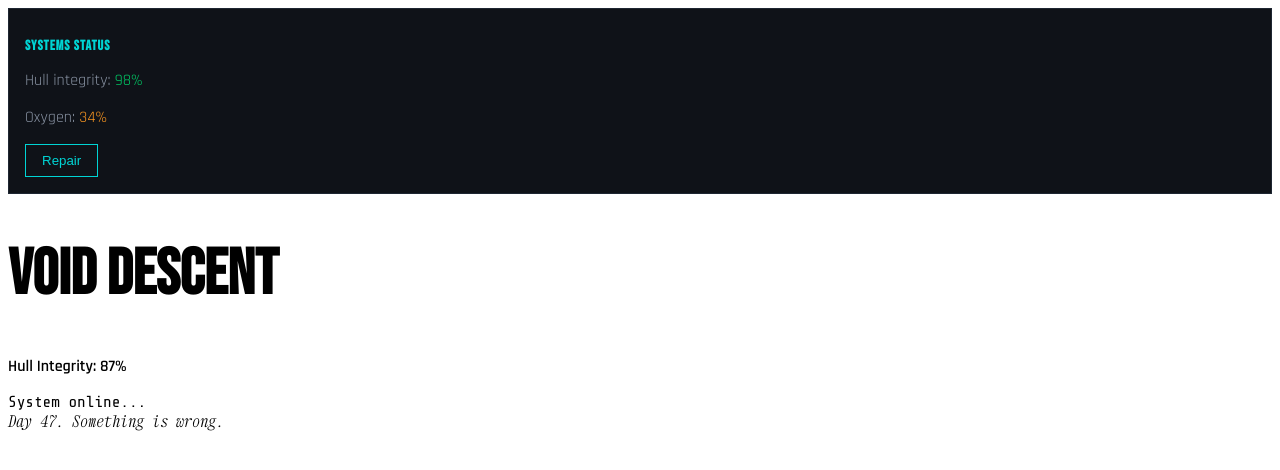
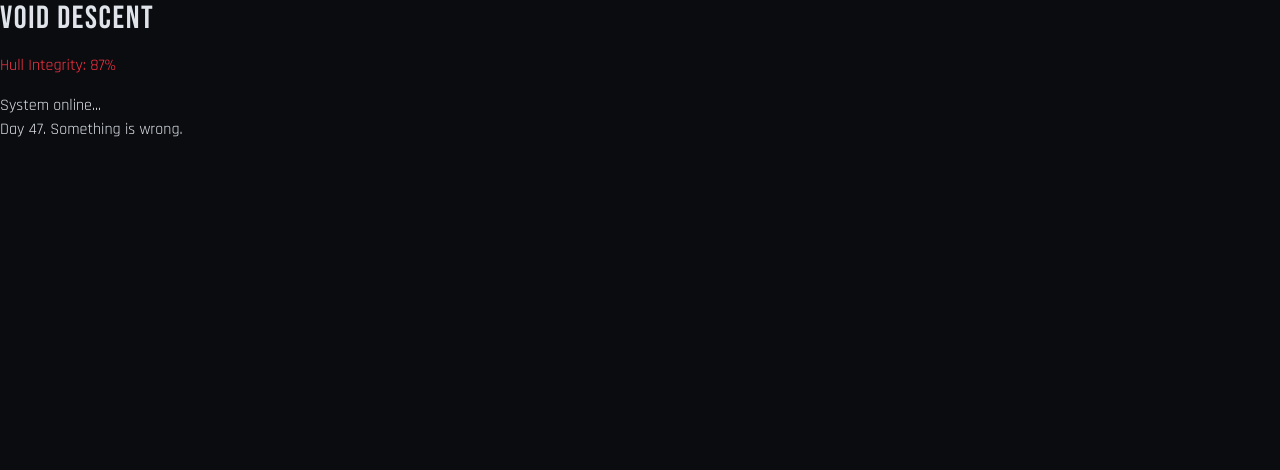
Before and after one commit to ArtemIyX/riftborn-ui, a Vue app: page / in a window 1280 px wide. Shown: the top 470 px of the page. Built offline with nearby package versions, Linux system fonts and the light colour scheme.

Commit message:
Utility colors

```diff
--- a/src/App.vue
+++ b/src/App.vue
@@ -1,18 +1,12 @@
 
 
 <template>
-  <div class="panel">
-    <h2 class="panel-title">Systems Status</h2>
-    <p class="panel-text">Hull integrity: <span class="status-ok">98%</span></p>
-    <p class="panel-text">Oxygen: <span class="status-warning">34%</span></p>
-    <button class="btn-primary">Repair</button>
-  </div>
 
-  <div class="game-ui">
-    <h1 class="title">VOID DESCENT</h1>
-    <p class="status">Hull Integrity: 87%</p>
-    <div class="terminal">System online...</div>
-    <div class="crew-log">Day 47. Something is wrong.</div>
+  <div >
+    <h1>VOID DESCENT</h1>
+    <p class="text-danger">Hull Integrity: 87%</p>
+    <div>System online...</div>
+    <div>Day 47. Something is wrong.</div>
   </div>
 </template>
 
@@ -20,61 +14,5 @@
 </script>
 
 <style scoped>
-.panel {
-  background: var(--bg-secondary);
-  border: 1px solid var(--border-subtle);
-  padding: 16px;
-}
 
-.panel-title {
-  color: var(--primary);
-  font-size: 14px;
-  text-transform: uppercase;
-  letter-spacing: 1px;
-}
-
-.panel-text {
-  color: var(--text-secondary);
-}
-
-.status-ok {
-  color: var(--success);
-}
-
-.status-warning {
-  color: var(--warning);
-}
-
-.btn-primary {
-  background: transparent;
-  border: 1px solid var(--primary);
-  color: var(--primary);
-  padding: 8px 16px;
-  cursor: pointer;
-  transition: all 0.2s;
-}
-
-.btn-primary:hover {
-  background: var(--primary-glow);
-  box-shadow: 0 0 12px var(--primary-glow);
-}
-
-.title {
-  font-family: 'Bebas Neue', sans-serif;
-  font-size: 4rem;
-}
-
-.status {
-  font-family: 'Rajdhani', sans-serif;
-  font-weight: 600;
-}
-
-.terminal {
-  font-family: 'Share Tech Mono', monospace;
-}
-
-.crew-log {
-  font-family: 'Xanh Mono', monospace;
-  font-style: italic;
-}
 </style>
--- a/src/assets/styles/global.css
+++ b/src/assets/styles/global.css
@@ -1,3 +1,19 @@
+/* ============================================
+   GLOBAL STYLES
+   Space Submarine Horror UI Framework
+   ============================================ */
+
+/* Import base definitions */
+@import './colors.css';
+@import '/src/assets/fonts/fonts.css';
+
+/* Import utilities */
+@import './utility-colors.css';
+
+/* --------------------------------------------
+   CSS CUSTOM PROPERTIES (Fonts)
+   -------------------------------------------- */
+
 :root {
   --font-title: 'Bebas Neue', sans-serif;
   --font-ui: 'Rajdhani', sans-serif;
@@ -5,13 +21,90 @@
   --font-special: 'Xanh Mono', monospace;
 }
 
+/* --------------------------------------------
+   BASE STYLES
+   -------------------------------------------- */
+
+*,
+*::before,
+*::after {
+  box-sizing: border-box;
+}
+
+html {
+
+  -webkit-font-smoothing: antialiased;
+  -moz-osx-font-smoothing: grayscale;
+}
+
 body {
   font-family: var(--font-ui), serif;
+  font-weight: 400;
+  line-height: 1.5;
+  color: var(--text-primary);
+  background-color: var(--bg-primary);
+  margin: 0;
+  padding: 0;
 }
 
-h1, h2, h3 {
-  font-family: var(--font-title), serif;
+/* --------------------------------------------
+   TYPOGRAPHY DEFAULTS
+   -------------------------------------------- */
+
+h1, h2, h3, h4, h5, h6 {
+  font-family: var(--font-title), sans-serif;
+  font-weight: 400;
+  line-height: 1.2;
+  margin: 0;
+  color: var(--text-primary);
+  text-transform: uppercase;
+  letter-spacing: 0.05em;
 }
-code, pre, .terminal {
-  font-family: var(--font-tech), serif;
+
+code, pre, .terminal, .mono {
+  font-family: var(--font-tech), monospace;
 }
+
+.font-special {
+  font-family: var(--font-special), fantasy;
+}
+
+/* --------------------------------------------
+   SELECTION
+   -------------------------------------------- */
+
+::selection {
+  background-color: var(--primary);
+  color: var(--text-inverse);
+}
+
+/* --------------------------------------------
+   SCROLLBAR (webkit)
+   -------------------------------------------- */
+
+::-webkit-scrollbar {
+  width: 8px;
+  height: 8px;
+}
+
+::-webkit-scrollbar-track {
+  background: var(--bg-secondary);
+}
+
+::-webkit-scrollbar-thumb {
+  background: var(--border-default);
+  border-radius: 4px;
+}
+
+::-webkit-scrollbar-thumb:hover {
+  background: var(--border-focus);
+}
+
+/* --------------------------------------------
+   FOCUS STYLES
+   -------------------------------------------- */
+
+:focus-visible {
+  outline: 2px solid var(--primary);
+  outline-offset: 2px;
+}
--- /dev/null
+++ b/src/assets/styles/utility-colors.css
@@ -0,0 +1,203 @@
+/* ============================================
+   UTILITY COLORS
+   Space Submarine Horror UI Framework
+   ============================================ */
+
+/* --------------------------------------------
+   TEXT COLORS
+   -------------------------------------------- */
+
+/* Primary (cyan - terminal, sci-fi) */
+.text-primary { color: var(--primary); }
+.text-primary-muted { color: var(--primary-muted); }
+.text-primary-dim { color: var(--primary-dim); }
+
+/* Secondary (blue - sonar, scanning) */
+.text-secondary { color: var(--secondary); }
+.text-secondary-muted { color: var(--secondary-muted); }
+
+/* Default text hierarchy */
+.text-default { color: var(--text-primary); }
+.text-muted { color: var(--text-secondary); }
+.text-faint { color: var(--text-muted); }
+.text-inverse { color: var(--text-inverse); }
+
+/* Success (life support, systems online) */
+.text-success { color: var(--success); }
+.text-success-muted { color: var(--success-muted); }
+
+/* Warning (pressure, fuel low, caution) */
+.text-warning { color: var(--warning); }
+.text-warning-muted { color: var(--warning-muted); }
+
+/* Danger (hull breach, critical) */
+.text-danger { color: var(--danger); }
+.text-danger-muted { color: var(--danger-muted); }
+
+/* Info (scan data) */
+.text-info { color: var(--info); }
+.text-info-muted { color: var(--info-muted); }
+
+/* Horror accent */
+.text-creep { color: var(--creep); }
+
+
+/* --------------------------------------------
+   BACKGROUND COLORS
+   -------------------------------------------- */
+
+/* Base backgrounds (void) */
+.bg-primary { background-color: var(--bg-primary); }
+.bg-secondary { background-color: var(--bg-secondary); }
+.bg-tertiary { background-color: var(--bg-tertiary); }
+.bg-hover { background-color: var(--bg-hover); }
+
+/* Accent backgrounds */
+.bg-accent-primary { background-color: var(--primary); }
+.bg-accent-primary-muted { background-color: var(--primary-muted); }
+.bg-accent-primary-dim { background-color: var(--primary-dim); }
+
+.bg-accent-secondary { background-color: var(--secondary); }
+.bg-accent-secondary-muted { background-color: var(--secondary-muted); }
+
+/* Status backgrounds */
+.bg-success { background-color: var(--success); }
+.bg-success-muted { background-color: var(--success-muted); }
+
+.bg-warning { background-color: var(--warning); }
+.bg-warning-muted { background-color: var(--warning-muted); }
+
+.bg-danger { background-color: var(--danger); }
+.bg-danger-muted { background-color: var(--danger-muted); }
+
+.bg-info { background-color: var(--info); }
+.bg-info-muted { background-color: var(--info-muted); }
+
+.bg-creep { background-color: var(--creep); }
+
+
+/* --------------------------------------------
+   GLOW BACKGROUNDS (atmospheric)
+   -------------------------------------------- */
+
+.bg-glow-primary { background-color: var(--primary-glow); }
+.bg-glow-secondary { background-color: var(--secondary-glow); }
+.bg-glow-success { background-color: var(--success-glow); }
+.bg-glow-warning { background-color: var(--warning-glow); }
+.bg-glow-danger { background-color: var(--danger-glow); }
+.bg-glow-creep { background-color: var(--creep-glow); }
+
+
+/* --------------------------------------------
+   BORDER COLORS
+   -------------------------------------------- */
+
+/* Base borders */
+.border-subtle { border-color: var(--border-subtle); }
+.border-default { border-color: var(--border-default); }
+.border-focus { border-color: var(--border-focus); }
+
+/* Accent borders */
+.border-primary { border-color: var(--primary); }
+.border-primary-muted { border-color: var(--primary-muted); }
+.border-primary-dim { border-color: var(--primary-dim); }
+
+.border-secondary { border-color: var(--secondary); }
+.border-secondary-muted { border-color: var(--secondary-muted); }
+
+/* Status borders */
+.border-success { border-color: var(--success); }
+.border-success-muted { border-color: var(--success-muted); }
+
+.border-warning { border-color: var(--warning); }
+.border-warning-muted { border-color: var(--warning-muted); }
+
+.border-danger { border-color: var(--danger); }
+.border-danger-muted { border-color: var(--danger-muted); }
+
+.border-info { border-color: var(--info); }
+.border-info-muted { border-color: var(--info-muted); }
+
+.border-creep { border-color: var(--creep); }
+
+
+/* --------------------------------------------
+   OVERLAY UTILITIES
+   -------------------------------------------- */
+
+.overlay-light { background-color: var(--overlay-light); }
+.overlay-medium { background-color: var(--overlay-medium); }
+.overlay-heavy { background-color: var(--overlay-heavy); }
+
+
+/* --------------------------------------------
+   STATUS COMBINATIONS
+   (text + glow background for quick status styling)
+   -------------------------------------------- */
+
+.status-online {
+  color: var(--success);
+  background-color: var(--success-glow);
+}
+
+.status-standby {
+  color: var(--primary);
+  background-color: var(--primary-glow);
+}
+
+.status-warning {
+  color: var(--warning);
+  background-color: var(--warning-glow);
+}
+
+.status-critical {
+  color: var(--danger);
+  background-color: var(--danger-glow);
+}
+
+.status-offline {
+  color: var(--text-muted);
+  background-color: var(--bg-tertiary);
+}
+
+.status-scanning {
+  color: var(--secondary);
+  background-color: var(--secondary-glow);
+}
+
+.status-anomaly {
+  color: var(--creep);
+  background-color: var(--creep-glow);
+}
+
+
+/* --------------------------------------------
+   FILL COLORS (for SVG icons)
+   -------------------------------------------- */
+
+.fill-primary { fill: var(--primary); }
+.fill-primary-muted { fill: var(--primary-muted); }
+.fill-secondary { fill: var(--secondary); }
+.fill-success { fill: var(--success); }
+.fill-warning { fill: var(--warning); }
+.fill-danger { fill: var(--danger); }
+.fill-info { fill: var(--info); }
+.fill-creep { fill: var(--creep); }
+.fill-text { fill: var(--text-primary); }
+.fill-muted { fill: var(--text-secondary); }
+
+
+/* --------------------------------------------
+   STROKE COLORS (for SVG icons)
+   -------------------------------------------- */
+
+.stroke-primary { stroke: var(--primary); }
+.stroke-primary-muted { stroke: var(--primary-muted); }
+.stroke-secondary { stroke: var(--secondary); }
+.stroke-success { stroke: var(--success); }
+.stroke-warning { stroke: var(--warning); }
+.stroke-danger { stroke: var(--danger); }
+.stroke-info { stroke: var(--info); }
+.stroke-creep { stroke: var(--creep); }
+.stroke-text { stroke: var(--text-primary); }
+.stroke-muted { stroke: var(--text-secondary); }
--- a/src/main.js
+++ b/src/main.js
@@ -5,6 +5,7 @@ import router from './router'
 import './assets/fonts/fonts.css'
 import './assets/styles/global.css'
 import './assets/styles/colors.css'
+import './assets/styles/utility-colors.css'
 import {colors} from "@/colors.js";
 
 const app = createApp(App)
```
